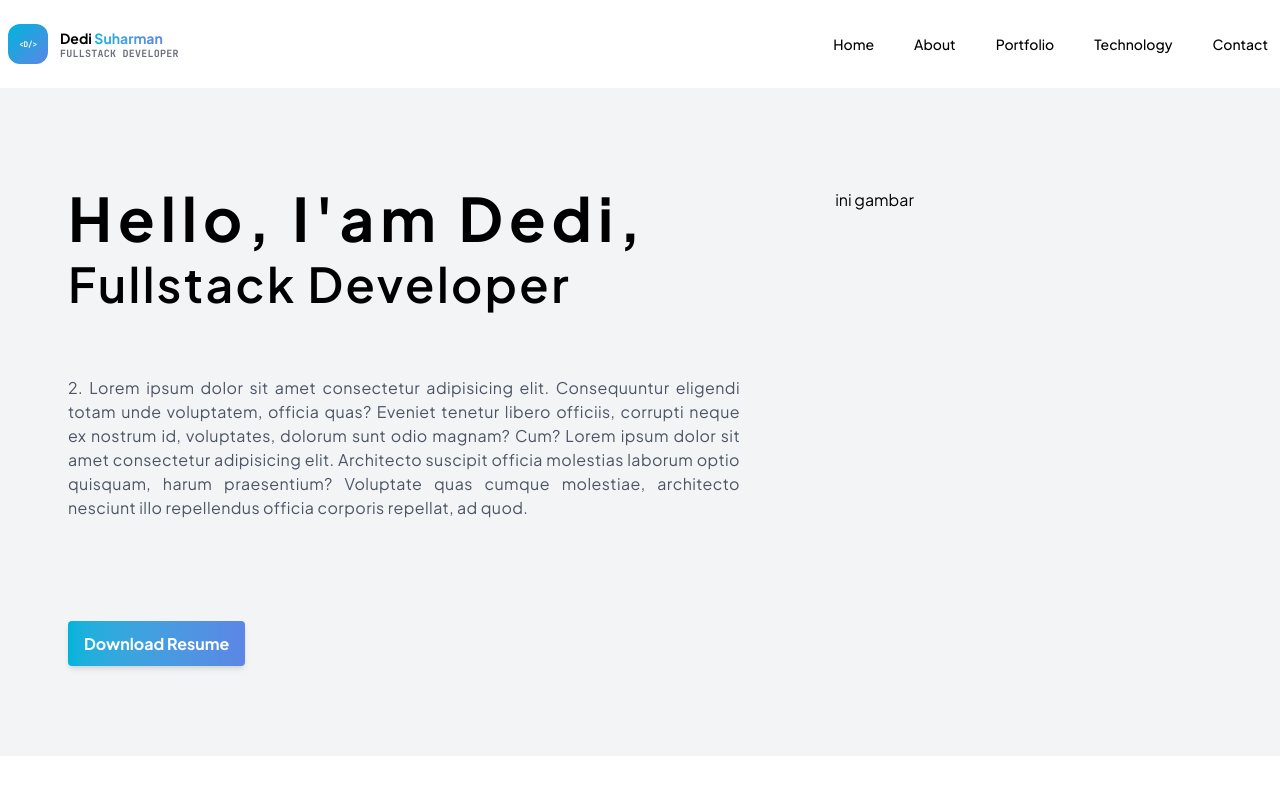
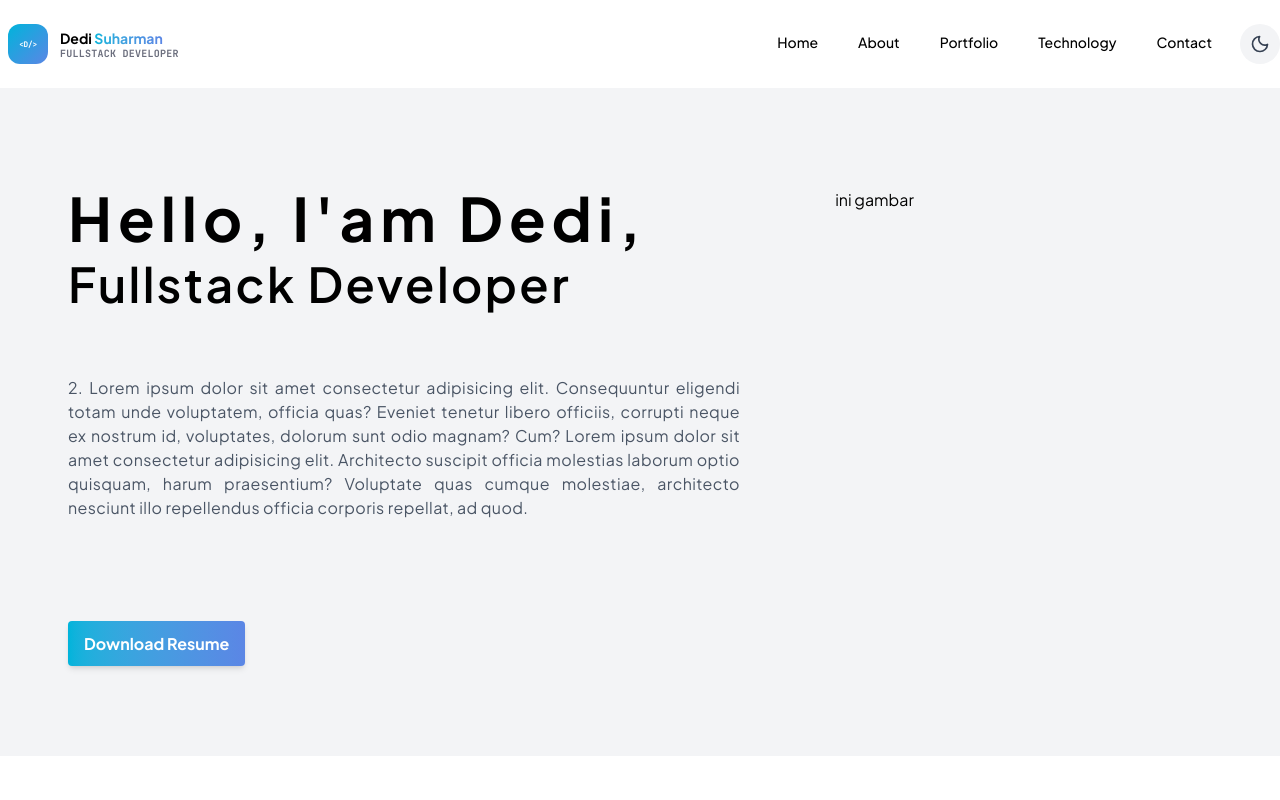
Before and after one commit to deddybear/portofolio-website, a Next.js app: page / in a window 1280 px wide. Shown: the top 800 px of the page. Built offline with nearby package versions, Linux system fonts and the light colour scheme.

Commit message:
penambahan dark mode pada website

```diff
--- a/app/(home)/components/about.tsx
+++ b/app/(home)/components/about.tsx
@@ -1,5 +1,3 @@
-
-
 export default function AboutComponent({yearCount, completedProjectCount, techDomainCount} : PropsAboutComponent) {
 
     return (
--- a/app/(home)/components/floating-button.tsx
+++ b/app/(home)/components/floating-button.tsx
@@ -21,6 +21,7 @@ export default function FloatingButton() {
 
         return () => window.removeEventListener('scroll', handleScroll);
     }, []);
+
     return (
         <div id="floating-button" className="group fixed bottom-6 right-6 z-50 flex items-center
                               opacity-0 translate-y-3 pointer-events-none
--- a/app/(home)/components/navbar.tsx
+++ b/app/(home)/components/navbar.tsx
@@ -1,6 +1,7 @@
 'use client'
 
 import { useState } from "react";
+import { ThemeSwitcher } from "./theme-switcher";
 
 export default function NavbarComponent() {
 
@@ -28,6 +29,7 @@ export default function NavbarComponent() {
     ];
 
     const [isMenuMobileOpen, setIsMenuMobileOpen] = useState(false);
+
 
     return (
         <nav className="relative after:pointer-events-none after:absolute">
@@ -91,6 +93,8 @@ export default function NavbarComponent() {
                                 <a key={index} href={dataMenu.href} className="px-3 py-2 text-sm font-medium hover:bg-linear-to-r hover:bg-clip-text hover:text-transparent hover:from-[#00B4DB] hover:to-[#5B86E5]">{dataMenu.label}</a>
                             ))
                         }
+                        {/* Dark Mode */}
+                        <ThemeSwitcher />
                     </div>
                 </div>
                 {/* Item Navbar End */}
--- /dev/null
+++ b/app/(home)/components/theme-switcher.tsx
@@ -0,0 +1,70 @@
+"use client";
+
+import { useTheme } from "next-themes";
+
+export function ThemeSwitcher() {
+    const { theme, setTheme } = useTheme();
+
+
+    const isDark = theme === "dark";
+
+    return (
+        <button
+            type="button"
+            onClick={() => setTheme(isDark ? "light" : "dark")}
+            className="
+        flex h-10 w-10 items-center justify-center
+        rounded-full
+        bg-gray-100
+        text-gray-700
+        transition-all
+        duration-300
+        hover:bg-gray-200
+        dark:bg-gray-800
+        dark:text-gray-200
+        dark:hover:bg-gray-700
+      "
+            aria-label={isDark ? "Switch to light mode" : "Switch to dark mode"}
+        >
+            {isDark ? (
+                // ☀️ SUN
+                <svg
+                    xmlns="http://www.w3.org/2000/svg"
+                    width="20"
+                    height="20"
+                    viewBox="0 0 24 24"
+                    fill="none"
+                    stroke="currentColor"
+                    strokeWidth="2"
+                    strokeLinecap="round"
+                    strokeLinejoin="round"
+                >
+                    <circle cx="12" cy="12" r="4" />
+                    <path d="M12 2v2" />
+                    <path d="M12 20v2" />
+                    <path d="m4.93 4.93 1.41 1.41" />
+                    <path d="m17.66 17.66 1.41 1.41" />
+                    <path d="M2 12h2" />
+                    <path d="M20 12h2" />
+                    <path d="m6.34 17.66-1.41 1.41" />
+                    <path d="m19.07 4.93-1.41 1.41" />
+                </svg>
+            ) : (
+                // 🌙 MOON
+                <svg
+                    xmlns="http://www.w3.org/2000/svg"
+                    width="20"
+                    height="20"
+                    viewBox="0 0 24 24"
+                    fill="none"
+                    stroke="currentColor"
+                    strokeWidth="2"
+                    strokeLinecap="round"
+                    strokeLinejoin="round"
+                >
+                    <path d="M20.985 12.486A9 9 0 1 1 11.514 3.015 7 7 0 0 0 20.985 12.486Z" />
+                </svg>
+            )}
+        </button>
+    );
+}
--- a/app/(home)/layout.tsx
+++ b/app/(home)/layout.tsx
@@ -1,6 +1,7 @@
 import type { Metadata } from "next";
 import { Plus_Jakarta_Sans, JetBrains_Mono } from "next/font/google";
 import "../globals/styles/globals.css";
+import { ThemeProvider } from "./provider/theme";
 
 
 
@@ -37,13 +38,16 @@ export default function RootLayout({ children }: LayoutProps<"/">) {
         <html
             lang="en"
             className={`${PlusJakartaSansFont.variable} ${JetBrainsMonoFont.variable} h-full antialiased scroll-smooth`}
+            suppressHydrationWarning
         >
             <head>
                 <meta charSet="UTF-8" />
                 <meta name="viewport" content="width=device-width, initial-scale=1.0" />
             </head>
             <body id="home">
-                {children}
+                <ThemeProvider>
+                    {children}
+                </ThemeProvider>
             </body>
 
         </html>
--- /dev/null
+++ b/app/(home)/provider/theme.tsx
@@ -0,0 +1,20 @@
+"use client";
+
+import { ThemeProvider as NextThemesProvider } from "next-themes";
+
+interface ThemeProviderProps {
+  children: React.ReactNode;
+}
+
+export function ThemeProvider({ children }: ThemeProviderProps) {
+  return (
+    <NextThemesProvider
+      attribute="class"
+      defaultTheme="system"
+      enableSystem
+      disableTransitionOnChange
+    >
+      {children}
+    </NextThemesProvider>
+  );
+}
--- a/app/globals/styles/globals.css
+++ b/app/globals/styles/globals.css
@@ -1,4 +1,6 @@
 @import "tailwindcss";
+
+@custom-variant dark (&:where(.dark, .dark *));
 
 @keyframes fab-ping {
   0% {
--- a/package.json
+++ b/package.json
@@ -12,6 +12,7 @@
   "dependencies": {
     "dayjs": "^1.11.21",
     "next": "16.3.0",
+    "next-themes": "^0.4.6",
     "react": "19.2.8",
     "react-dom": "19.2.8"
   },
```
Also changed, not shown: 1 other file (tests, documents, lock files or other folders).
